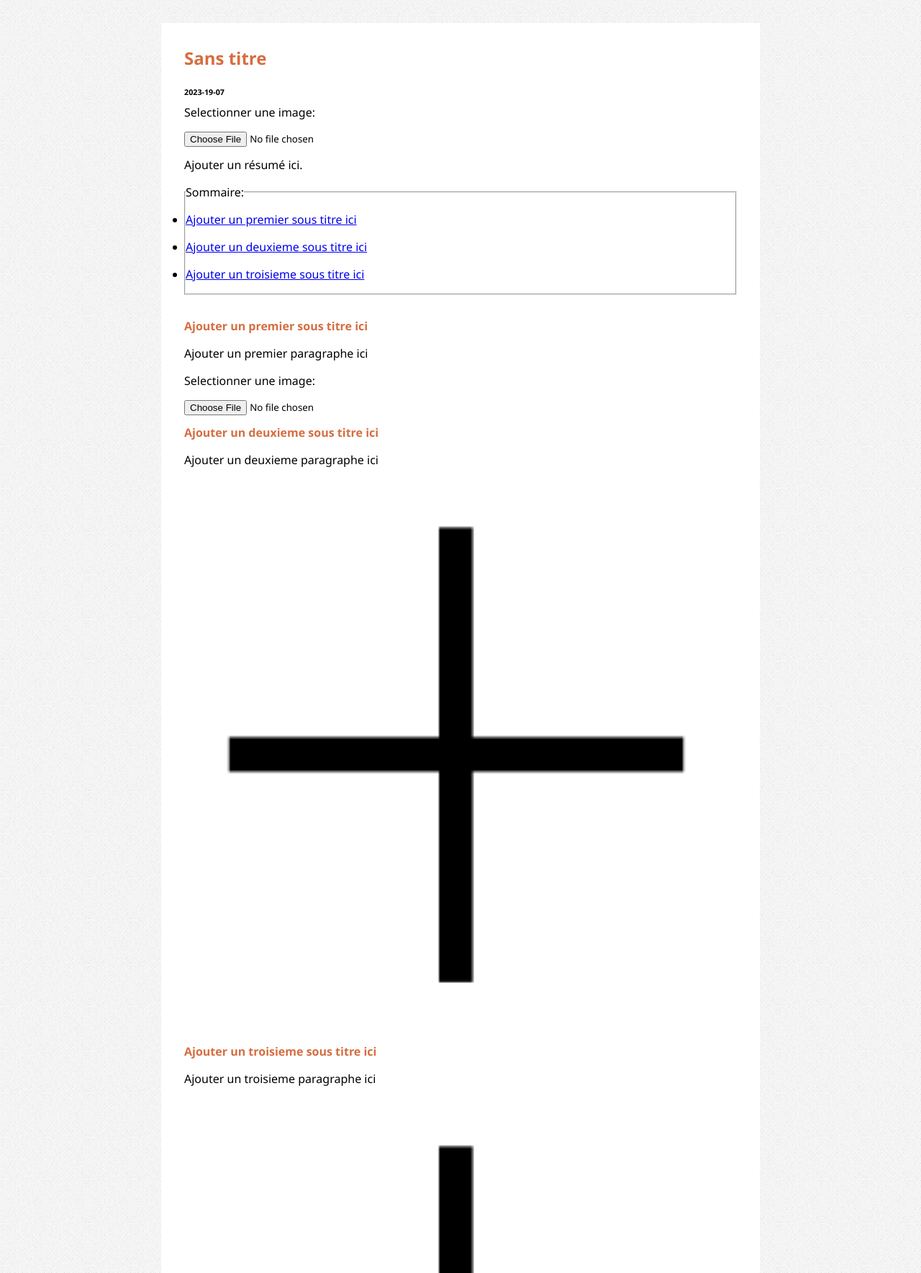
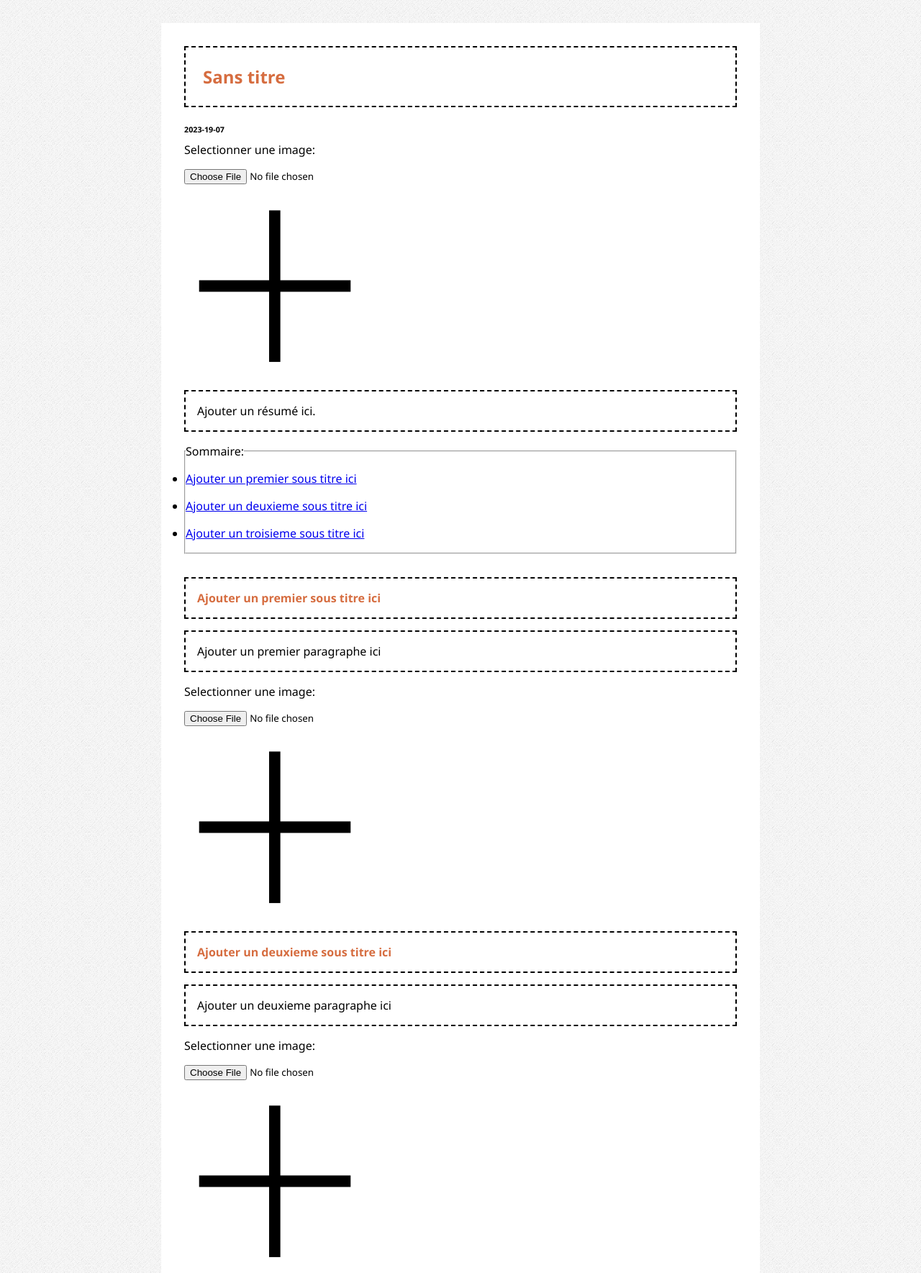
Before and after one commit to MarsWasNotAvailable/viaje, a PHP site: page /article.php?edit=true&id_article=0 in a window 1280 px wide. Shown: the part 251-2020 px from the top of the page at 72% size. Run offline with PHP 8.4, Linux system fonts and the light colour scheme; data comes from the database, SQL or seed files in the repository.

Commit message:
article editor mode visual
allows two modes of visualization based on a GET parameter (edit=true) to be able later on to update the article.

```diff
--- a/article.php
+++ b/article.php
@@ -4,6 +4,25 @@
 
     require_once("./components/commons.php");
     require_once("./components/connexion.php");
+
+    function GenerateSection($IsEditingArticle, $SelectedArticle, $SectionNumber)
+    {
+        foreach ($SelectedArticle as $Key => $Value)
+        {
+            echo '<h4 contenteditable="' . boolalpha($IsEditingArticle) . '">' . $Value["sous_titre_$SectionNumber"] . '</h4>';
+            echo '<p contenteditable="' . boolalpha($IsEditingArticle) . '">' . $Value["contenu_$SectionNumber"] . '</p>';
+
+            if ($IsEditingArticle){
+                echo '<label for="photo_' . $SectionNumber . '">Selectionner une image:</label>';
+                echo '<input name="photo_' . $SectionNumber . '" class="image-selector" type="file" accept="image/*"> ';
+
+                echo '<img width="256" class="image-preview" src="' . $Value["photo_$SectionNumber"] . '" alt="Image Preview">';
+            }
+            else {
+                echo '<img src="' . $Value["photo_$SectionNumber"] . '" alt="Fancy contextual image for this section" >';
+            }
+        }
+    }
 
     $_SESSION['UserRole'] = 'admin';
 
@@ -66,7 +85,6 @@
 </head>
 <body>
     <header>
-        <!-- <img id="Blazon" src="./images/icons_site_main.png" alt="L'image principale du site" > -->
         <?php include("./components/navbar.php"); ?>
     </header>
 
@@ -81,12 +99,10 @@
                         if ($IsEditingArticle){
                             echo '<h6>' . date('Y-d-m') . '</h6>';
 
-                            // TODO: need to have image dialog input here
                             echo '<label for="photo_principale">Selectionner une image:</label>';
-                            echo '<input name="photo_principale" type="file" accept="image/*"> ';
+                            echo '<input name="photo_principale" class="image-selector" type="file" accept="image/*"> ';
 
-                            //TODO: I'd love a visual representation of the image
-                            // echo '<img src="' . $Value['photo_principale'] . '" alt="Image 1">';
+                            echo '<img width="256" class="image-preview" src="' . $Value['photo_principale'] . '" alt="Image 1">';
                         }
                         else {
                             echo '<h6>' . $Value['date'] . '</h6>';
@@ -109,45 +125,67 @@
 
             <section id="Section1" class="container">
                 <?php
-                    foreach ($SelectedArticle as $Key => $Value)
-                    {
-                        echo '<h4 contenteditable="' . boolalpha($IsEditingArticle) . '">' . $Value['sous_titre_1'] . '</h4>';
-                        echo '<p contenteditable="' . boolalpha($IsEditingArticle) . '">' . $Value['contenu_1'] . '</p>';
+                    GenerateSection($IsEditingArticle, $SelectedArticle, 1);
 
-                        if ($IsEditingArticle){
-                            // TODO: need to have image dialog input here
-                            echo '<label for="photo_1">Selectionner une image:</label>';
-                            echo '<input name="photo_1" type="file" accept="image/*"> ';
+                    // foreach ($SelectedArticle as $Key => $Value)
+                    // {
+                    //     echo '<h4 contenteditable="' . boolalpha($IsEditingArticle) . '">' . $Value['sous_titre_1'] . '</h4>';
+                    //     echo '<p contenteditable="' . boolalpha($IsEditingArticle) . '">' . $Value['contenu_1'] . '</p>';
 
-                            //TODO: I'd love a visual representation of the image
-                            // echo '<img src="' . $Value['photo_principale'] . '" alt="Image 1">';
-                        }
-                        else {
-                            echo '<img src="' . $Value['photo_1'] . '" alt="Fancy contextual image for this section" >';
-                        }
-                    }
+                    //     if ($IsEditingArticle){
+                    //         echo '<label for="photo_1">Selectionner une image:</label>';
+                    //         echo '<input name="photo_1" class="image-selector" type="file" accept="image/*"> ';
+
+                    //         echo '<img width="256" class="image-preview" src="" alt="Image Preview">';
+                    //     }
+                    //     else {
+                    //         echo '<img src="' . $Value['photo_1'] . '" alt="Fancy contextual image for this section" >';
+                    //     }
+                    // }
                 ?>
             </section>
 
             <section id="Section2" class="container">
                 <?php
-                    foreach ($SelectedArticle as $Key => $Value)
-                    {
-                        echo '<h4 contenteditable="' . boolalpha($IsEditingArticle) . '">' . $Value['sous_titre_2'] . '</h4>';
-                        echo '<p contenteditable="' . boolalpha($IsEditingArticle) . '">' . $Value['contenu_2'] . '</p>';
-                        echo '<img src="' . $Value['photo_2'] . '" alt="Fancy contextual image for this section" >';
-                    }
+                    GenerateSection($IsEditingArticle, $SelectedArticle, 2);
+
+                    // foreach ($SelectedArticle as $Key => $Value)
+                    // {
+                    //     echo '<h4 contenteditable="' . boolalpha($IsEditingArticle) . '">' . $Value['sous_titre_2'] . '</h4>';
+                    //     echo '<p contenteditable="' . boolalpha($IsEditingArticle) . '">' . $Value['contenu_2'] . '</p>';
+
+                    //     if ($IsEditingArticle){
+                    //         echo '<label for="photo_2">Selectionner une image:</label>';
+                    //         echo '<input name="photo_2" class="image-selector" type="file" accept="image/*"> ';
+
+                    //         echo '<img width="256" class="image-preview" src="" alt="Image Preview">';
+                    //     }
+                    //     else {
+                    //         echo '<img src="' . $Value['photo_2'] . '" alt="Fancy contextual image for this section" >';
+                    //     }
+                    // }
                 ?>
             </section>
 
             <section id="Section3" class="container">
                 <?php
-                    foreach ($SelectedArticle as $Key => $Value)
-                    {
-                        echo '<h4 contenteditable="' . boolalpha($IsEditingArticle) . '">' . $Value['sous_titre_3'] . '</h4>';
-                        echo '<p contenteditable="' . boolalpha($IsEditingArticle) . '">' . $Value['contenu_3'] . '</p>';
-                        echo '<img src="' . $Value['photo_3'] . '" alt="Fancy contextual image for this section" >';
-                    }
+                    GenerateSection($IsEditingArticle, $SelectedArticle, 3);
+
+                    // foreach ($SelectedArticle as $Key => $Value)
+                    // {
+                        // echo '<h4 contenteditable="' . boolalpha($IsEditingArticle) . '">' . $Value['sous_titre_3'] . '</h4>';
+                        // echo '<p contenteditable="' . boolalpha($IsEditingArticle) . '">' . $Value['contenu_3'] . '</p>';
+
+                        // if ($IsEditingArticle){
+                        //     echo '<label for="photo_3">Selectionner une image:</label>';
+                        //     echo '<input name="photo_3" class="image-selector" type="file" accept="image/*"> ';
+
+                        //     echo '<img width="256" class="image-preview" src="" alt="Image Preview">';
+                        // }
+                        // else {
+                        //     echo '<img src="' . $Value['photo_3'] . '" alt="Fancy contextual image for this section" >';
+                        // }
+                    // }
                 ?>
             </section>
 
@@ -211,5 +249,21 @@
     <footer>
         <?php include("./components/footer.php"); ?>
     </footer>
+
+    <script>
+        [...document.getElementsByClassName('image-selector')].forEach(Each => {
+            Each.onchange = function (event) {
+                let Section = event.target.parentNode;
+                // console.log(Section);
+
+                let src = URL.createObjectURL(event.target.files[0]);
+                let ImagePreviewPlaceholder = Section.getElementsByClassName('image-preview');
+                if (ImagePreviewPlaceholder)
+                {
+                    ImagePreviewPlaceholder[0].src = src;
+                }
+            }
+        });
+    </script>
 </body>
 </html>
--- a/style.css
+++ b/style.css
@@ -6,15 +6,13 @@
     /* box-sizing: content-box; */
 }
 
-
-
-
 body {
 
     display: flex;
     flex-direction: column;
     background-image: url(images/body-bg1.png);
 }
+
 
 header {
     display: flex;
@@ -198,3 +196,10 @@ form.article-editor textarea {
     box-sizing: border-box;
     display: flex;
 }
+
+
+
+*[contenteditable="true"] {
+    border: 2px dashed black;
+    padding: 1em;
+}
```
